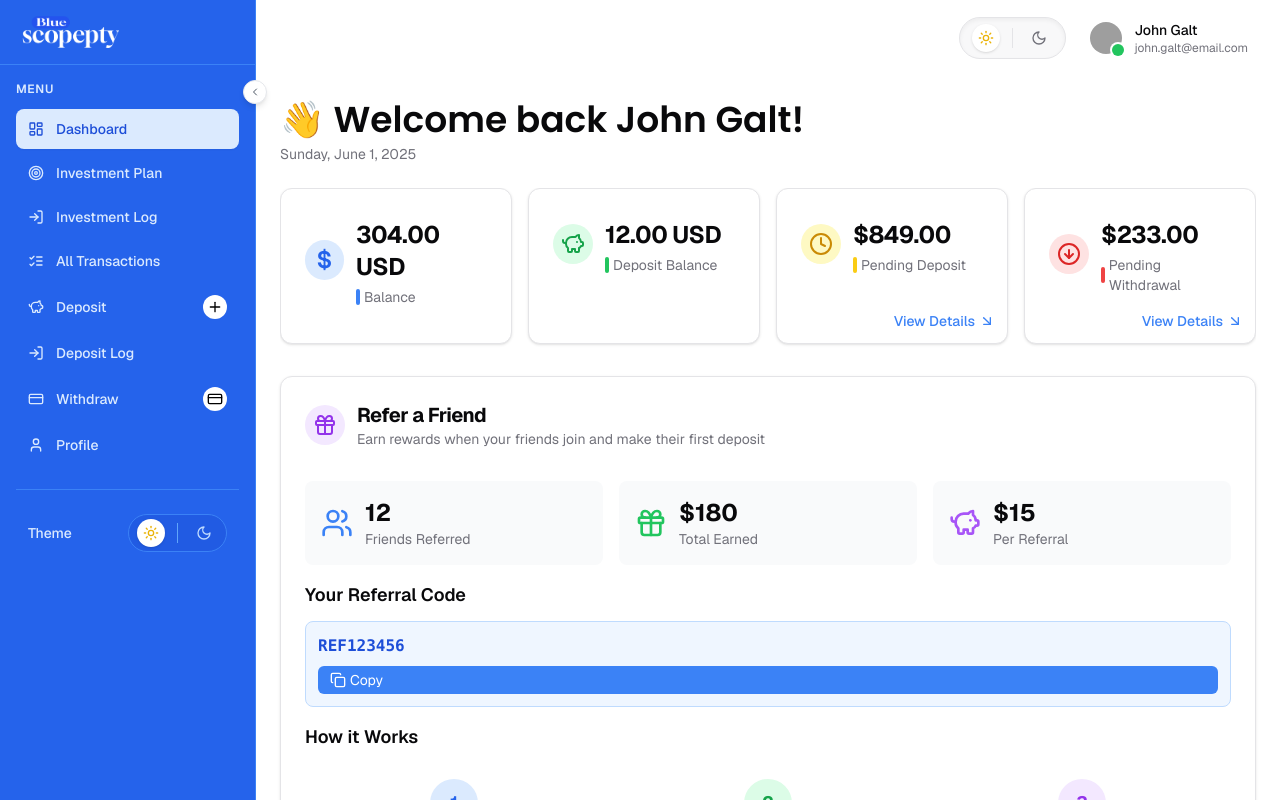
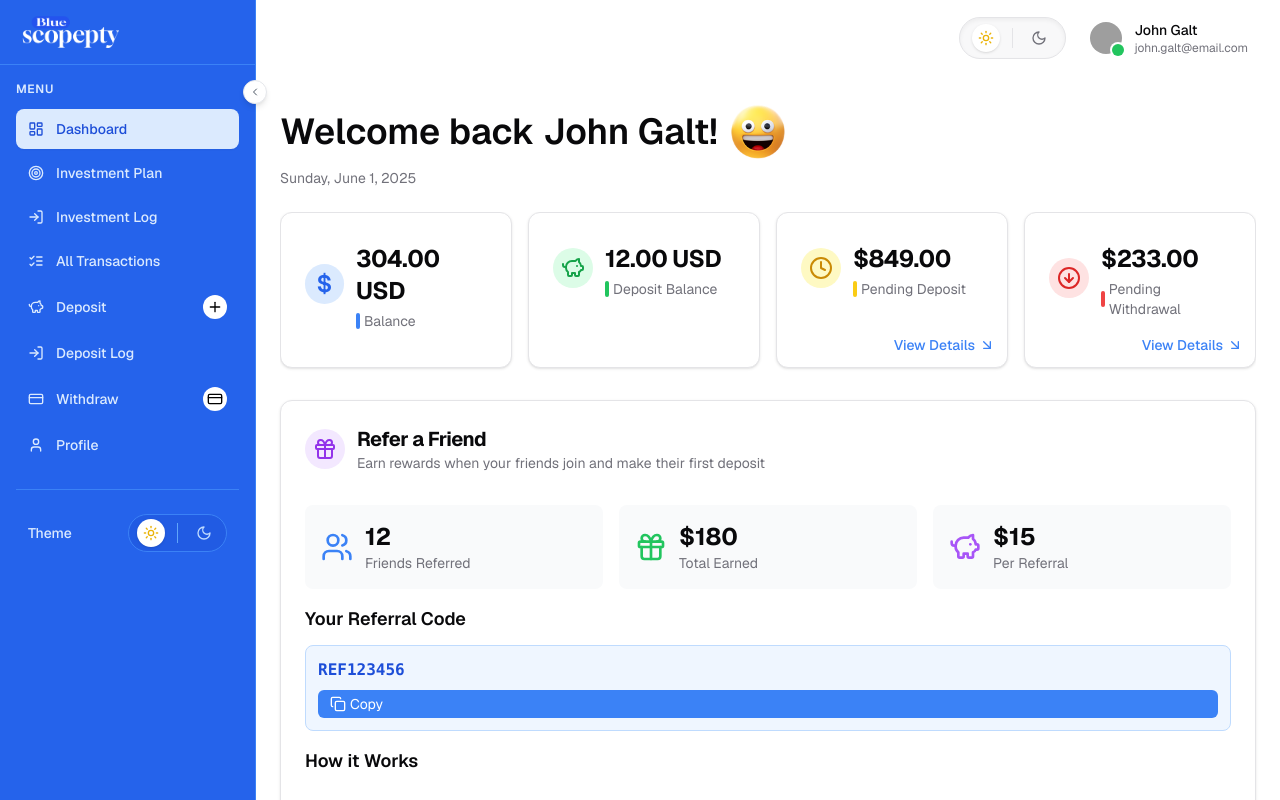
Before and after one commit to Mmesomadavid/bluescope-client, a React (Vite) app: page /dashboard in a window 1280 px wide. Built offline with nearby package versions, Linux system fonts and the light colour scheme; grey boxes are pictures that could not be loaded.

Commit message:
made new changes

```diff
--- a/src/components/theme-provider.tsx
+++ b/src/components/theme-provider.tsx
@@ -3,5 +3,14 @@ import { ThemeProvider as NextThemesProvider } from "next-themes"
 import type { ThemeProviderProps } from "next-themes"
 
 export function ThemeProvider({ children, ...props }: ThemeProviderProps) {
-  return <NextThemesProvider {...props}>{children}</NextThemesProvider>
+  return (
+    <NextThemesProvider
+      attribute="class"
+      defaultTheme="system"
+      enableSystem
+      {...props}
+    >
+      {children}
+    </NextThemesProvider>
+  )
 }
--- a/src/pages/Dashboard/Dashboard.tsx
+++ b/src/pages/Dashboard/Dashboard.tsx
@@ -1,5 +1,6 @@
 import { Card, CardHeader, CardTitle, CardDescription, CardContent } from "../../components/ui/card";
 import { PiggyBank, Clock, ArrowDownCircle, ArrowDownRight, Users, Gift, Copy } from "lucide-react";
+import smileyFace from "../../assets/smiley-face.png"; // Add this import
 
 const Dashboard = () => {
   const handleCopyReferralCode = () => {
@@ -19,8 +20,9 @@ const Dashboard = () => {
     <div className="space-y-6">
       {/* Greeting */}
        <div className="mb-2">
-          <h2 className="text-2xl sm:text-3xl md:text-4xl font-semibold flex items-center gap-2 text-foreground Poppins">
-           👋 Welcome back John Galt!
+          <h2 className="text-2xl sm:text-3xl md:text-4xl font-semibold flex items-center gap-2 text-foreground">
+           Welcome back John Galt!
+           <img src={smileyFace} alt="Smiley face" className="w-10 h-10 sm:w-14 sm:h-14 md:w-16 md:h-16" draggable="false" />
           </h2>
           <p className="text-sm text-muted-foreground mt-1">{dateString}</p>
         </div>
```
Also changed, not shown: src/assets/smiley-face.png (added).
